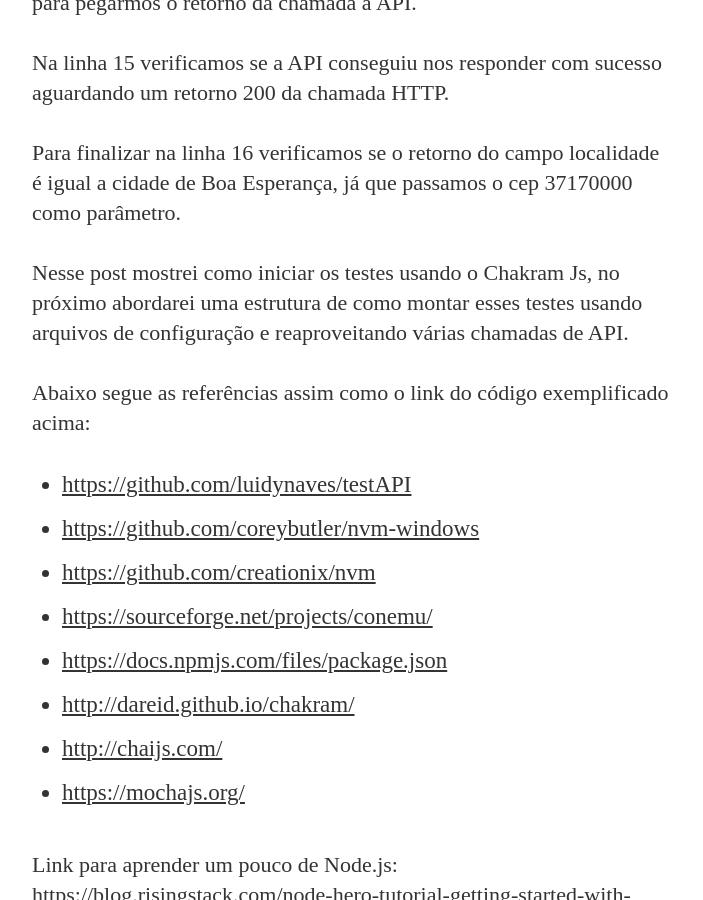
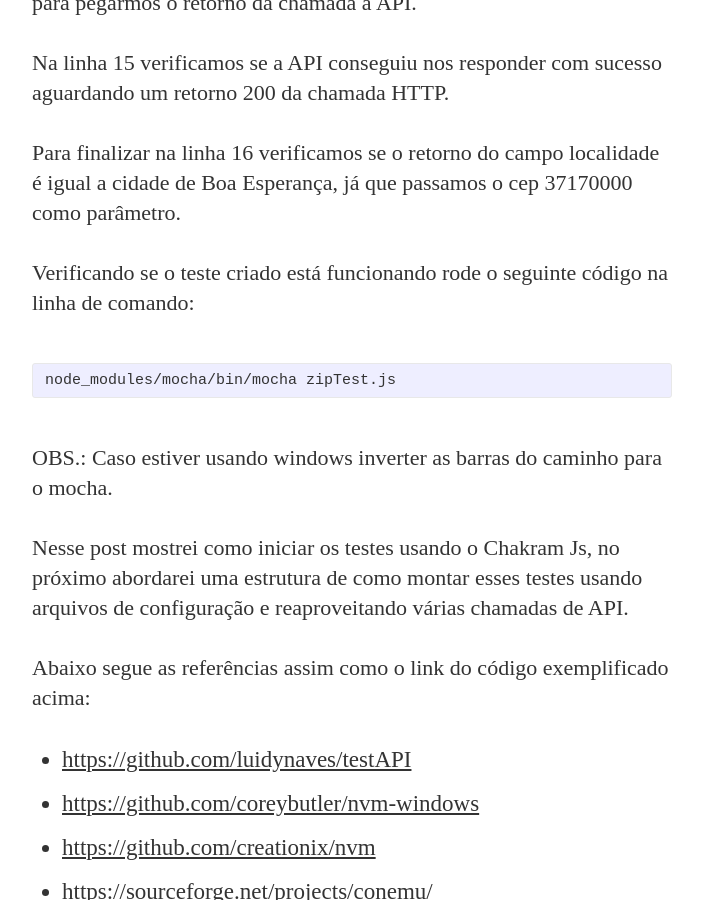
Before and after one commit to luidymorais/luidymorais.github.io, a Jekyll site: the page built from _posts/pt/2016-11-09-pt-testando-api-rest-com-chakram-js.markdown, in a window 1280 px wide and 900 px high, scrolled down 3171 px. Shown: the whole window, without its empty margins (288-991 px from the left). Built offline with Jekyll 4.4.1, drawn with Linux system fonts in a browser that asks for light colours; nearby versions of some CDN libraries; some web fonts are replaced; comment, search, counter and statistics services are not loaded.

```diff
--- a/_posts/pt/2016-11-09-pt-testando-api-rest-com-chakram-js.markdown
+++ b/_posts/pt/2016-11-09-pt-testando-api-rest-com-chakram-js.markdown
@@ -93,6 +93,14 @@
 
 Para finalizar na linha 16 verificamos se o retorno do campo localidade é igual a cidade de Boa Esperança, já que passamos o cep 37170000 como parâmetro.
 
+Verificando se o teste criado está funcionando rode o seguinte código na linha de comando:
+
+{% highlight shell %}
+node_modules/mocha/bin/mocha zipTest.js
+{% endhighlight %}
+
+OBS.: Caso estiver usando windows inverter as barras do caminho para o mocha.
+
 Nesse post mostrei como iniciar os testes usando o Chakram Js, no próximo abordarei uma estrutura de como montar esses testes usando arquivos de configuração e reaproveitando várias chamadas de API.
 
 Abaixo segue as referências assim como o link do código exemplificado acima:
```
